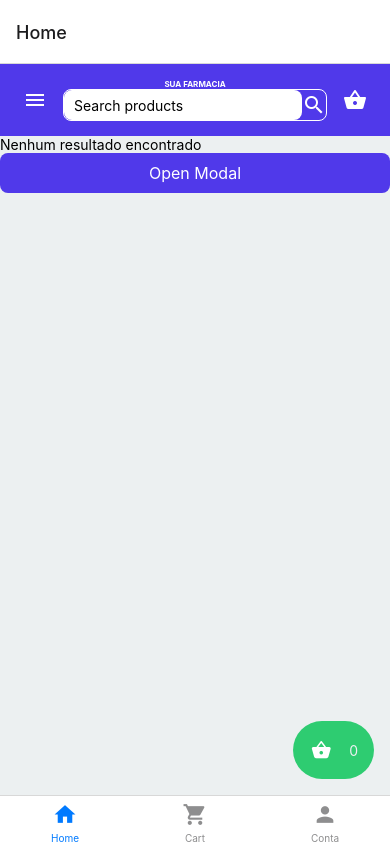
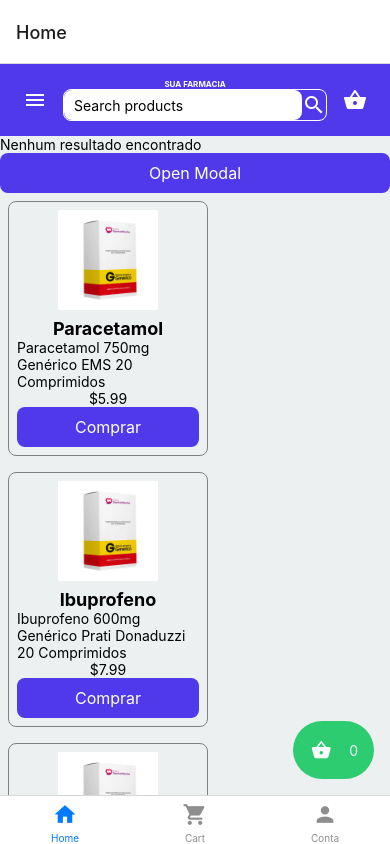
Before and after one commit to PedroNestJp/SuaFarmacia-Native, a React Native app: screen /Home in a window 390 px wide. Built offline with nearby package versions, Linux system fonts and the light colour scheme.

Commit message:
fix error type tsx on HomeScreen

```diff
--- a/src/Styles/styles.tsx
+++ b/src/Styles/styles.tsx
@@ -40,7 +40,7 @@
 
 // Texts
 
-const Fonts = {
+const Fonts:any = {
   fontFamily: {
     fontFamily: 'Roboto'
   },
@@ -86,7 +86,7 @@
 }
 
 
- const Container = {
+ const Container:any = {
     flex: 1,
     backgroundColor: Colors.background,
   }
@@ -126,7 +126,7 @@
 
 // Header :
 
-const HeaderStyles = {
+const HeaderStyles:any = {
   justifyContent: 'space-around',
   flexDirection: 'row',
   backgroundColor: Colors.primary,
@@ -134,7 +134,7 @@
   alignItems: 'center',
 }
 
-const AlignCenter = {
+const AlignCenter:any = {
   alignItems: 'center',
   justifyContent: 'Center',
 }
--- a/src/components/Header.tsx
+++ b/src/components/Header.tsx
@@ -2,14 +2,11 @@
 import React, { useState } from 'react';
 import { View, Text, StyleSheet, TextInput, Pressable, FlatList } from 'react-native';
 import { MaterialIcons } from '@expo/vector-icons';
-import { Borders, Colors, Fonts, HeaderStyles, AlignCenter, Icons } from '../Styles/styles';
+import { Borders, Colors, Fonts, AlignCenter, Icons, HeaderStyles } from '../Styles/styles';
 import ProductCard from '../components/ProductCard';
+import { useCart } from '../context/CartContext';
 
-interface HeaderProps {
-  title: string;
-  onSearch: (searchText: string) => void;
-  navigation: any; // Certifique-se de ajustar o tipo conforme sua necessidade
-}
+
 
 interface Product {
   id: string;
@@ -21,16 +18,23 @@
   longDescription: string;
 }
 
+interface HeaderProps {
+  title: string;
+  navigation:any // Certifique-se de ajustar o tipo conforme sua necessidad
+  onSearch: (searchText: string) => void;
+}
+const products: Product[] = [
+  // ... your product data
+];
 const Header: React.FC<HeaderProps> = ({ title, onSearch, navigation }) => {
   const [searchText, setSearchText] = useState('');
   const [searchResults, setSearchResults] = useState<Product[]>([]);
+  const { cartItems, addToCart, incrementQuantity } = useCart();
 
   const handleSearch = () => {
     const textToSearch = searchText.trim().toUpperCase();
     // Mock de dados para simular a busca
-    const products: Product[] = [
-      // ... (seus produtos)
-    ];
+
     const results = products.filter((product) =>
       product.name.toUpperCase().includes(textToSearch)
     );
@@ -39,10 +43,21 @@
     console.log('Pesquisando por:', textToSearch, results);
   };
 
+  const handleAddToCart = (item: Product) => {
+    const existingItem = cartItems.find((cartItem: { id: string; }) => cartItem.id === item.id);
+
+    if (existingItem) {
+      incrementQuantity(existingItem);
+    } else {
+      addToCart(item);
+    }
+  };
+
   const renderProduct = ({ item }: { item: Product }) => (
     <ProductCard
       product={item}
       onPress={() => navigation.navigate('ProductDetailsScreen', { product: item })}
+      onAddToCartPress={() => handleAddToCart(item)}
     />
   );
 
--- a/src/pages/HomeScreen.tsx
+++ b/src/pages/HomeScreen.tsx
@@ -1,6 +1,6 @@
 import React, { useState, FC } from 'react';
 import { View, FlatList, StyleSheet, Text, Pressable } from 'react-native';
-import { Colors, ModalStyles, Margin, Container, Icons } from '../Styles/styles';
+import { Colors, ModalStyles, Margin, Container, Icons, FontSize, Borders } from '../Styles/styles';
 import Header from '../components/Header';
 import ProductCard from '../components/ProductCard';
 import Button from '../components/Button';
@@ -23,7 +23,43 @@
 }
 
 const products: Product[] = [
-  // ... your product data
+    {
+      id: '1',
+      name: 'Paracetamol',
+      price: '$5.99',
+      image: 'assets/generic-photo.png',
+      quantity: 0,
+      shortDescription: 'Paracetamol 750mg Genérico EMS 20 Comprimidos',
+      longDescription: 'O Paracetamol reduz a febre atuando no centro regulador da temperatura no Sistema Nervoso Central (SNC) e diminui a sensibilidade para a dor. É indicado para a redução da febre e para o alívio temporário de dores leves a moderadas.'
+    },
+    {
+      id: '2',
+      name: 'Ibuprofeno',
+      price: '$7.99',
+      image: 'assets/generic-photo.png',
+      quantity: 0,
+      shortDescription: 'Ibuprofeno 600mg Genérico Prati Donaduzzi 20 Comprimidos',
+      longDescription: 'Indicado para alívio e tratamento dos sintomas de doenças nos ossos, o Ibuprofeno atualmente é o melhor medicamento analgésico e anti-inflamatório existente no mercado.A propriedade analgésica e antiinflamatória do ibuprofeno reduz e auxilia no tratamento dos sintomas da osteoartrite, artrite reumatoide e espondilite, dores pós-operatórias de cirurgia ortopédica.Este medicamento para dor também ajuda a reduzir dores e inflamações causadas pelas reações naturais do corpo humano, além de auxiliar no tratamento da febre. O ibuprofeno 600mg genérico Prati Donaduzzi 20 comprimidos é contraindicado para indivíduos que possuam hipersensibilidade a qualquer um dos seus componentes.'
+    },
+    {
+      id: '3',
+      name: 'Nimesulida',
+      price: '$9.99',
+      image: 'assets/generic-photo.png',
+      quantity: 0,
+      shortDescription: 'Nimesulida 100mg Genérico Eurofarma 12 Comprimidos',
+      longDescription: 'Nimesulida 100mg Genérico Eurofarma 12 Comprimidos é um anti-inflamatório que apresenta propriedades que combatem a dor de dente, dor de garganta, e a febre, e sua atividade anti-inflamatória envolve vários mecanismos. A Nimesulida inibe uma enzima chamada cicloxigenase, a qual está relacionada a produção de uma substância chamada prostaglandina, tal inibição faz com que a dor e a inflamação diminuam. O tempo médio estimado para início da ação depois que você tomar nimesulida é de 15 minutos para alívio da dor. A resposta inicial para a febre acontece cerca de 1 a 2 horas após o uso do medicamento e dura aproximadamente 6 horas.'
+    },
+    {
+      id: '4',
+      name: 'Dipirona',
+      price: '$9,99',
+      image: 'assets/generic-photo.png',
+      quantity: 0,
+      shortDescription: "Dipirona 1g Genérico Prati-Dunaduzzi 10 Comprimidos",
+      longDescription: 'Dipirona 1g Genérico Prati-Dunaduzzi 10 Comprimidos é um medicamento utilizado no tratamento da dor e febre. Os efeitos analgésico e antitérmico podem ser esperados em 30 a 60 minutos após a administração e geralmente persistem por aproximadamente 4 horas. Este medicamento é contraindicado para menores de 3 meses de idade ou pesando menos de 5 kg. Este medicamento não deve ser utilizado por mulheres grávidas sem orientação médica ou do cirurgião-dentista. Informe imediatamente seu médico em caso de suspeita de gravidez.'
+    },
+    // Adicione mais produtos conforme necessário
 ];
 
 
@@ -70,12 +106,12 @@
 
   return (
     <View style={Container}>
-      <Header title="SUA FARMACIA" onSearch={handleSearch} />
-      <View style={styles.contentContainer}>
+      <Header navigation={navigation} title="SUA FARMACIA" onSearch={handleSearch} />
+      <View style={Container}>
         <Button title="Open Modal" onPress={toggleModal} />
         <Modal isVisible={isModalVisible} onBackdropPress={toggleModal}>
-          <View style={ModalStyles.modalContainer}>
-            <Text style={ModalStyles.modalTitle}>Modal Aberto</Text>
+          <View style={styles.modalContainer}>
+            <Text style={styles.modalTitle}>Modal Aberto</Text>
             <Button title="Close" onPress={toggleModal} />
           </View>
         </Modal>
@@ -123,6 +159,17 @@
     color: Colors.background,
     marginLeft: Margin.medium,
   },
+  modalContainer: {
+    alignItems: 'center',
+    backgroundColor: Colors.background,
+    padding: Margin.big,
+    borderRadius: Borders.borderRadius,
+  },
+  modalTitle: {
+    fontSize: FontSize.smal,
+    fontWeight: 'bold',
+    marginBottom: Margin.big,
+  },
 });
 
 export default HomeScreen;
```
Also changed, not shown: package.json (+4 -4 lines), 1 other file (tests, documents, lock files or other folders).
